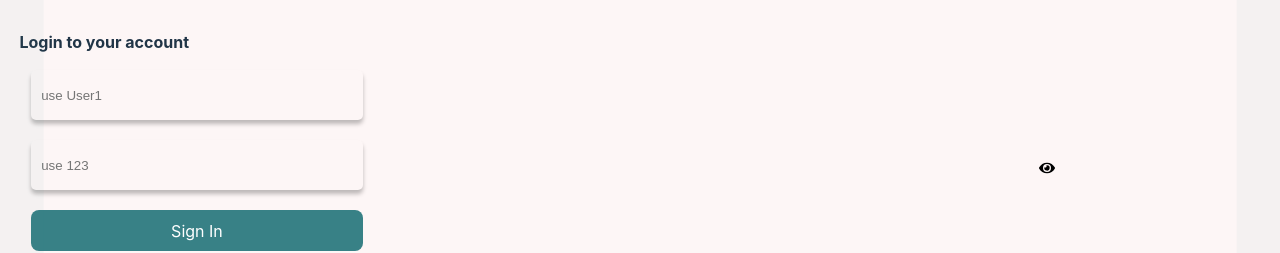
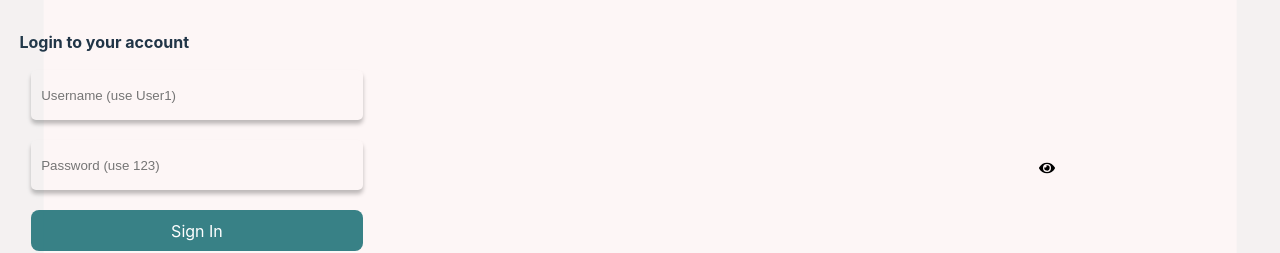
Before and after one commit to JasonFernandoo/CareConnect, a React (Vite) app in the folder CareConnect/: page /login in a window 1280 px wide. Shown: the part 202-455 px from the top of the page. Built offline with nearby package versions, Linux system fonts and the light colour scheme.

Commit message:
refactor: update web

```diff
--- a/CareConnect/src/Login/Login.jsx
+++ b/CareConnect/src/Login/Login.jsx
@@ -40,7 +40,7 @@ const Login = ({ onLogin }) => {
             <div className="username-input-div">
               <input
                 type="username"
-                placeholder="use User1"
+                placeholder="Username (use User1)"
                 value={username}
                 onChange={(e) => setusername(e.target.value)}
                 required
@@ -49,7 +49,7 @@ const Login = ({ onLogin }) => {
             <div className="pass-input-div">
               <input
                 type={showPassword ? "text" : "password"}
-                placeholder="use 123"
+                placeholder="Password (use 123)"
                 value={password}
                 onChange={(e) => setPassword(e.target.value)}
                 required
```
